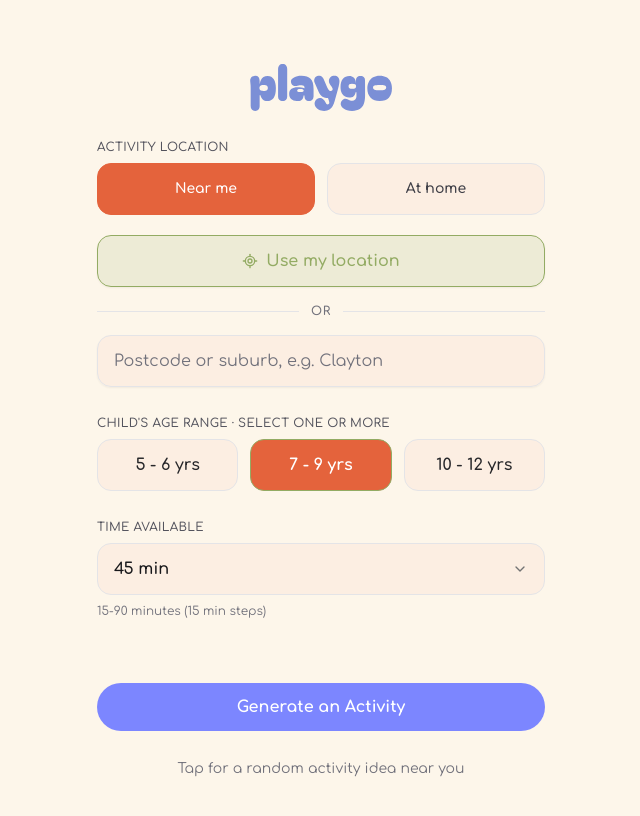
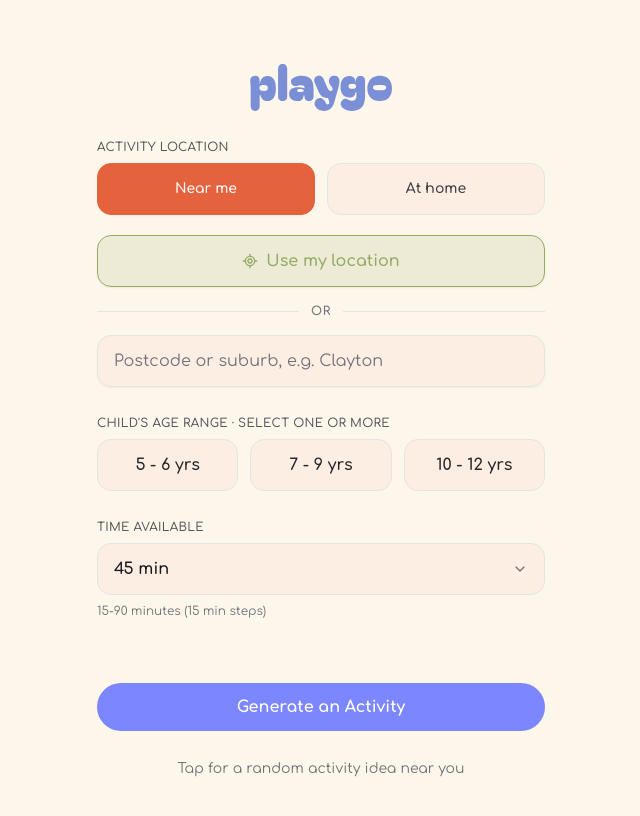
Before and after one commit to canhappyy/your-kids-need-to-touch-grass, a Next.js app in the folder apps/web/: page / in a window 1280 px wide. Shown: the top 816 px of the page, without its empty margins (319-959 px from the left). Built offline with nearby package versions, Linux system fonts and the light colour scheme.

Commit message:
refactor: replace ageRange state with selectedBuckets across search components and hooks

```diff
--- a/apps/web/src/components/home/age-range-field.tsx
+++ b/apps/web/src/components/home/age-range-field.tsx
@@ -1,23 +1,32 @@
 "use client";
 
-import type { AgeRange } from "@/types/home-search";
+import { calculateRangeFromBuckets } from "@/lib/home-search";
+import type { AgeBucketId } from "@/types/home-search";
 
 import { AgeRangeSelector } from "./age-range-selector";
 
 export type AgeRangeFieldProps = {
-  value: AgeRange;
-  onChange: (value: AgeRange) => void;
+  selectedBuckets: AgeBucketId[];
+  onChange: (buckets: AgeBucketId[]) => void;
 };
 
-export function AgeRangeField({ value, onChange }: AgeRangeFieldProps) {
+export function AgeRangeField({
+  selectedBuckets,
+  onChange,
+}: AgeRangeFieldProps) {
+  const [min, max] = calculateRangeFromBuckets(selectedBuckets);
+
   return (
     <fieldset className="mt-7">
       <legend className="mb-2 text-xs font-medium tracking-wide text-zinc-600 uppercase">
         Child&apos;s age range &middot; Select one or more
       </legend>
-      <AgeRangeSelector onValueChange={onChange} value={value} />
-      <input name="ageMin" type="hidden" value={value[0]} />
-      <input name="ageMax" type="hidden" value={value[1]} />
+      <AgeRangeSelector
+        onValueChange={onChange}
+        selectedBuckets={selectedBuckets}
+      />
+      <input name="ageMin" type="hidden" value={min} />
+      <input name="ageMax" type="hidden" value={max} />
     </fieldset>
   );
 }
--- a/apps/web/src/components/home/age-range-selector.tsx
+++ b/apps/web/src/components/home/age-range-selector.tsx
@@ -1,57 +1,36 @@
 "use client";
 
-import { useEffect, useRef, useState } from "react";
+import { useState } from "react";
 
-import {
-  AGE_BUCKETS,
-  calculateRangeFromBuckets,
-  getInitialBuckets,
-} from "@/lib/home-search";
-import type { AgeBucketId, AgeRange } from "@/types/home-search";
+import { AGE_BUCKETS } from "@/lib/home-search";
+import type { AgeBucketId } from "@/types/home-search";
 
 import { AgeRangePill } from "./age-range-pill";
 
 export type AgeRangeSelectorProps = {
-  value: AgeRange;
-  onValueChange: (value: AgeRange) => void;
+  selectedBuckets?: AgeBucketId[];
+  onValueChange: (buckets: AgeBucketId[]) => void;
 };
 
 export function AgeRangeSelector({
-  value,
+  selectedBuckets: controlledBuckets,
   onValueChange,
 }: AgeRangeSelectorProps) {
-  const [selectedBucketIds, setSelectedBucketIds] = useState<AgeBucketId[]>(() =>
-    getInitialBuckets(value)
+  const [internalBucketIds, setInternalBucketIds] = useState<AgeBucketId[]>(
+    () => controlledBuckets ?? [],
   );
 
-  const prevValueRef = useRef(value);
-
-  useEffect(() => {
-    if (
-      prevValueRef.current[0] !== value[0] ||
-      prevValueRef.current[1] !== value[1]
-    ) {
-      prevValueRef.current = value;
-      setSelectedBucketIds(getInitialBuckets(value));
-    }
-  }, [value]);
+  const activeBucketIds = controlledBuckets ?? internalBucketIds;
 
   const handleToggle = (bucketId: AgeBucketId) => {
-    let nextBuckets: AgeBucketId[];
-    if (selectedBucketIds.includes(bucketId)) {
-      // Keep at least one selected per "SELECT ONE OR MORE" requirement
-      if (selectedBucketIds.length === 1) {
-        return;
-      }
-      nextBuckets = selectedBucketIds.filter((id) => id !== bucketId);
-    } else {
-      nextBuckets = [...selectedBucketIds, bucketId];
+    const nextBuckets = activeBucketIds.includes(bucketId)
+      ? activeBucketIds.filter((id) => id !== bucketId)
+      : [...activeBucketIds, bucketId];
+
+    if (controlledBuckets === undefined) {
+      setInternalBucketIds(nextBuckets);
     }
-
-    setSelectedBucketIds(nextBuckets);
-    const nextRange = calculateRangeFromBuckets(nextBuckets);
-    prevValueRef.current = nextRange;
-    onValueChange(nextRange);
+    onValueChange(nextBuckets);
   };
 
   return (
@@ -59,7 +38,7 @@
       {AGE_BUCKETS.map((bucket) => (
         <AgeRangePill
           bucket={bucket}
-          isSelected={selectedBucketIds.includes(bucket.id)}
+          isSelected={activeBucketIds.includes(bucket.id)}
           key={bucket.id}
           onToggle={handleToggle}
         />
--- a/apps/web/src/components/home/home-search-form.tsx
+++ b/apps/web/src/components/home/home-search-form.tsx
@@ -19,12 +19,11 @@
   onValidSubmit,
 }: HomeSearchFormProps) {
   const {
-    ageRange,
     gpsStatus,
-    handleAgeRangeChange,
     handleLocationChange,
     handleLocationModeChange,
     handleMinutesChange,
+    handleSelectedBucketsChange,
     handleSubmit,
     handleUseMyLocation,
     isLocating,
@@ -33,6 +32,7 @@
     locationInputRef,
     locationMode,
     minutes,
+    selectedBuckets,
     timeError,
   } = useHomeSearchForm({
     initialLocationError,
@@ -63,7 +63,10 @@
         />
       )}
 
-      <AgeRangeField onChange={handleAgeRangeChange} value={ageRange} />
+      <AgeRangeField
+        onChange={handleSelectedBucketsChange}
+        selectedBuckets={selectedBuckets}
+      />
 
       <TimePickerField
         minutes={minutes}
--- a/apps/web/src/components/home/home-search-section.tsx
+++ b/apps/web/src/components/home/home-search-section.tsx
@@ -2,6 +2,11 @@
 
 import Image from "next/image";
 import { useSearchParams, useRouter } from "next/navigation";
+import {
+  calculateRangeFromBuckets,
+  getInitialBuckets,
+} from "@/lib/home-search";
+import type { AgeBucketId } from "@/types/home-search";
 import {
   HomeSearchForm,
   type HomeSearchValues,
@@ -29,13 +34,35 @@
     ? totalMinutesFromQuery
     : 45;
 
+  const hasAgeParams =
+    searchParams.has("ageMin") || searchParams.has("ageMax");
+  const ageBucketsParam = searchParams.get("ageBuckets");
+
+  let initialSelectedBuckets: AgeBucketId[] = [];
+
+  if (ageBucketsParam !== null) {
+    initialSelectedBuckets = ageBucketsParam
+      ? (ageBucketsParam.split(",") as AgeBucketId[])
+      : [];
+  } else if (hasAgeParams) {
+    const min = getNumberParam("ageMin", 5);
+    const max = getNumberParam("ageMax", 12);
+    if (min === 5 && max === 12) {
+      initialSelectedBuckets = [];
+    } else {
+      initialSelectedBuckets = getInitialBuckets([min, max]);
+    }
+  } else {
+    initialSelectedBuckets = [];
+  }
+
   const initialValues: HomeSearchValues = {
     locationMode:
       searchParams.get("locationMode") === "home"
         ? "home"
         : ("nearby" as LocationMode),
     location: searchParams.get("location") || "",
-    ageRange: [getNumberParam("ageMin", 7), getNumberParam("ageMax", 9)],
+    selectedBuckets: initialSelectedBuckets,
     hours: 0,
     minutes: initialMinutes,
   };
@@ -54,8 +81,12 @@
     if (values.locationMode === "nearby") {
       params.set("location", values.location);
     }
-    params.set("ageMin", values.ageRange[0].toString());
-    params.set("ageMax", values.ageRange[1].toString());
+    const [ageMin, ageMax] = calculateRangeFromBuckets(values.selectedBuckets);
+    params.set("ageMin", ageMin.toString());
+    params.set("ageMax", ageMax.toString());
+    if (values.selectedBuckets.length > 0) {
+      params.set("ageBuckets", values.selectedBuckets.join(","));
+    }
     params.set("hours", (values.hours ?? 0).toString());
     params.set("minutes", values.minutes.toString());
     router.push(`/result?${params.toString()}`);
--- a/apps/web/src/hooks/use-home-search-form.ts
+++ b/apps/web/src/hooks/use-home-search-form.ts
@@ -8,7 +8,7 @@
   validateSearchForm,
 } from "@/lib/home-search";
 import type {
-  AgeRange,
+  AgeBucketId,
   HomeSearchFormProps,
   LocationMode,
 } from "@/types/home-search";
@@ -48,9 +48,9 @@
     initialValues.locationMode,
   );
   const [location, setLocation] = useState(initialValues.location);
-  const [ageRange, setAgeRange] = useState<AgeRange>([
-    ...initialValues.ageRange,
-  ]);
+  const [selectedBuckets, setSelectedBuckets] = useState<AgeBucketId[]>(
+    initialValues.selectedBuckets ?? [],
+  );
   const [hours, setHours] = useState(initialValues.hours);
   const [minutes, setMinutes] = useState(initialValues.minutes);
   const [locationError, setLocationError] = useState(initialLocationError);
@@ -126,8 +126,8 @@
     setLocationError("");
   }, []);
 
-  const handleAgeRangeChange = useCallback((range: AgeRange) => {
-    setAgeRange(range);
+  const handleSelectedBucketsChange = useCallback((buckets: AgeBucketId[]) => {
+    setSelectedBuckets(buckets);
   }, []);
 
   const handleHoursChange = useCallback((value: number) => {
@@ -157,24 +157,23 @@
       if (!validation.isValid) return;
 
       onValidSubmit({
-        ageRange,
         hours,
         location: locationMode === "nearby" ? location.trim() : "",
         locationMode,
         minutes,
+        selectedBuckets,
       });
     },
-    [ageRange, hours, location, locationMode, minutes, onValidSubmit],
+    [hours, location, locationMode, minutes, onValidSubmit, selectedBuckets],
   );
 
   return {
-    ageRange,
     gpsStatus,
-    handleAgeRangeChange,
     handleHoursChange,
     handleLocationChange,
     handleLocationModeChange,
     handleMinutesChange,
+    handleSelectedBucketsChange,
     handleSubmit,
     handleUseMyLocation,
     hours,
@@ -184,6 +183,7 @@
     locationInputRef,
     locationMode,
     minutes,
+    selectedBuckets,
     timeError,
   };
 }
--- a/apps/web/src/lib/home-search.ts
+++ b/apps/web/src/lib/home-search.ts
@@ -27,10 +27,11 @@
 
 /**
  * Calculates the combined age range [min, max] from one or more selected bucket IDs.
+ * Returns the widest range [5, 12] when no buckets are selected.
  */
 export function calculateRangeFromBuckets(bucketIds: AgeBucketId[]): AgeRange {
   const selected = AGE_BUCKETS.filter((b) => bucketIds.includes(b.id));
-  if (selected.length === 0) return [7, 9];
+  if (selected.length === 0) return [5, 12];
   return [
     Math.min(...selected.map((b) => b.min)),
     Math.max(...selected.map((b) => b.max)),
@@ -48,11 +49,11 @@
 }));
 
 export const defaultHomeSearchValues: HomeSearchValues = {
-  ageRange: [7, 9],
   hours: 0,
   location: "",
   locationMode: "nearby",
   minutes: 45,
+  selectedBuckets: [],
 };
 
 /**
--- a/apps/web/src/types/home-search.ts
+++ b/apps/web/src/types/home-search.ts
@@ -31,8 +31,8 @@
   locationMode: LocationMode;
   /** User-entered location (4-digit postcode or suburb name). Empty when locationMode is "home". */
   location: string;
-  /** Selected child age range [minAge, maxAge]. */
-  ageRange: AgeRange;
+  /** Selected age bucket IDs (e.g. ['5-6']). Empty when no bucket is selected. */
+  selectedBuckets: AgeBucketId[];
   /** Available duration hours (0-12, optional). */
   hours?: number;
   /** Available duration minutes (15-90 in 15-min increments). */
```
Also changed, not shown: 1 other file (tests, documents, lock files or other folders).
